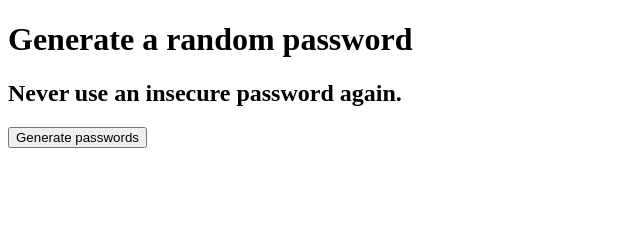
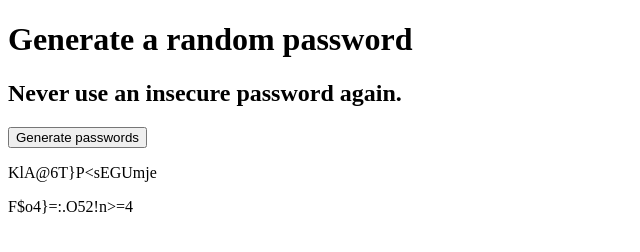
Before and after one commit to JuljTr/Password_Generator, a plain HTML site: page index.html in a window 1280 px wide. Both pictures are taken after a click on the button "Generate passwords". Shown: the whole page, without its empty margins (0-640 px from the left). Drawn offline with Linux system fonts and the light colour scheme.

Commit message:
added functionality for the button and generate random characters

```diff
--- a/app.js
+++ b/app.js
@@ -4,3 +4,22 @@ const characters = ["A", "B", "C", "D", "E", "F", "G", "H", "I", "J", "K", "L",
 let passBtn = document.querySelector("#btn");
 let elementOne = document.querySelector("#text-code-one");
 let elementTwo = document.querySelector("#text-code-two");
+let password = "";
+
+function generateRandomNum() {
+    return Math.floor(Math.random() * characters.length);
+}
+
+function generatePass() {
+    password = ""
+    for (i = 0; i <= 15; i++) {
+        password += characters[generateRandomNum()];
+    }
+    return password
+}
+
+
+passBtn.addEventListener("click", () => {
+elementOne.textContent = generatePass()
+elementTwo.textContent = generatePass()
+});
```
Also changed, not shown: index.html (+2 -0 lines).
